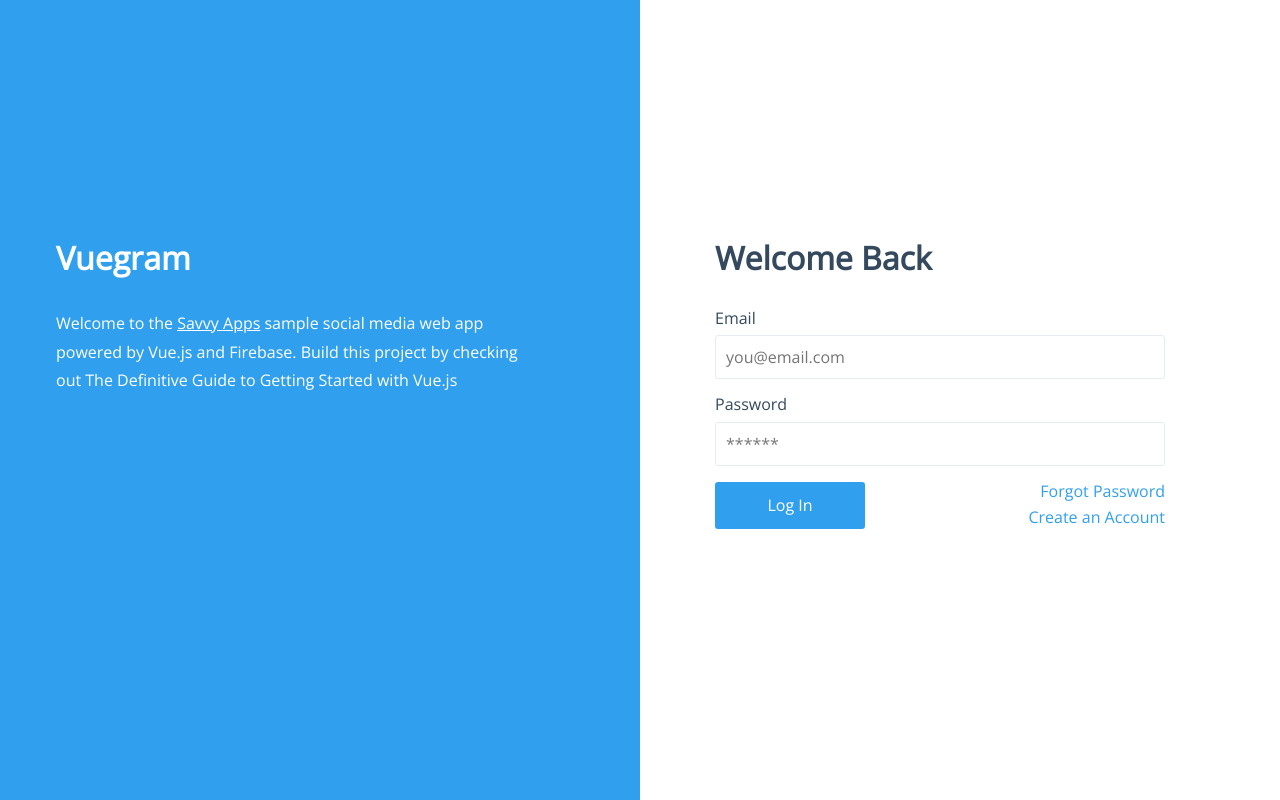
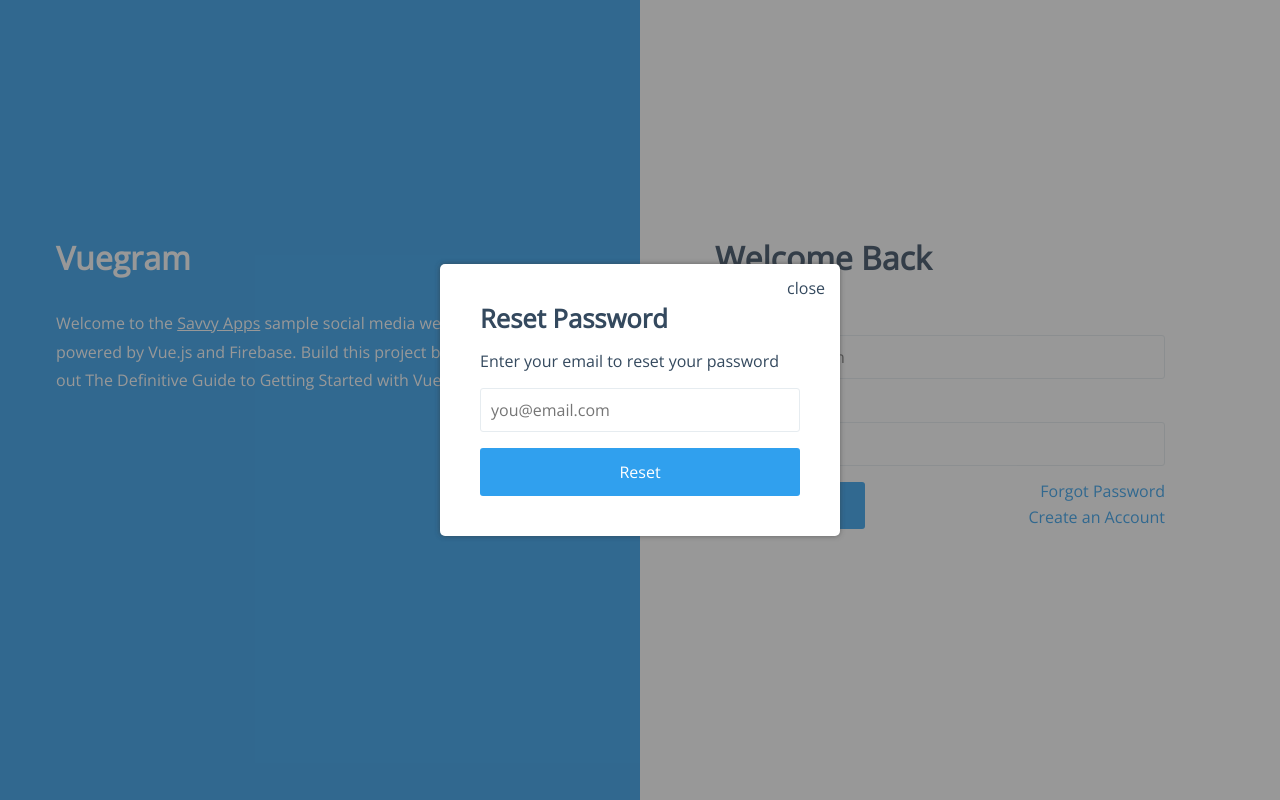
Before and after one commit to gentixyann/vuegram, a Vue app: page /login in a window 1280 px wide. Both pictures are taken after a click on the link "Forgot Password". Built offline with nearby package versions, Linux system fonts and the light colour scheme; no server answers; what vuefire would draw is missing.

Commit message:
logout成功

```diff
--- a/src/App.vue
+++ b/src/App.vue
@@ -1,15 +1,23 @@
 <template>
   <div id="app">
+     <SiteNav v-if="showNav"></SiteNav>
     <router-view></router-view>
   </div>
 </template>
 
 <script>
+import { mapState } from 'vuex'
+import SiteNav from '@/components/SiteNav'
+
 export default {
-
+  components: {
+    SiteNav
+  },
+  computed: {
+    ...mapState(['userProfile']),
+    showNav() {
+      return Object.keys(this.userProfile).length > 1
+    }
+  }
 }
 </script>
-
-<style lang="scss">
-
-</style>
--- /dev/null
+++ b/src/components/PasswordReset.vue
@@ -0,0 +1,41 @@
+<template>
+  <div class="modal">
+    <div class="modal-content">
+      <div @click="$emit('close')" class="close">close</div>
+      <h3>Reset Password</h3>
+      <div v-if="!showSuccess">
+        <p>Enter your email to reset your password</p>
+        <form @submit.prevent>
+          <input v-model.trim="email" type="email" placeholder="you@email.com" />
+        </form>
+        <button @click="resetPassword()" class="button">Reset</button>
+      </div>
+      <p v-else>Success! Check your email for a reset link.</p>
+    </div>
+  </div>
+</template>
+
+<script>
+import { auth } from '@/firebase'
+
+export default {
+  data() {
+    return {
+      email: '',
+      showSuccess: false,
+      errorMsg: ''
+    }
+  },
+  methods: {
+    async resetPassword() {
+      this.errorMsg = '';
+      try {
+          await auth.sendPasswordResetEmail(this.email)
+          this.showSuccess = true
+      } catch(err) {
+          this.errorMsg = err.message
+      }
+    }
+  }
+}
+</script>
--- /dev/null
+++ b/src/components/SiteNav.vue
@@ -0,0 +1,30 @@
+<template>
+  <header>
+    <section>
+      <div class="col1">
+        <router-link to="/">
+          <h3>Vuegram</h3>
+        </router-link>
+        <ul class="inline">
+          <li>
+            <router-link to="/">Dashboard</router-link>
+          </li>
+          <li>
+            <router-link to="/settings">Settings</router-link>
+          </li>
+          <li><a @click="logout()">logout</a></li>
+        </ul>
+      </div>
+    </section>
+  </header>
+</template>
+
+<script>
+export default {
+  methods: {
+    logout() {
+      this.$store.dispatch('logout')
+    }
+  }
+}
+</script>
--- a/src/main.js
+++ b/src/main.js
@@ -11,7 +11,7 @@
 
 
 let app;
-auth.onAuthStateChanged(() => {
+auth.onAuthStateChanged(user => {
   if (!app) {
     app = new Vue({
       router,
@@ -19,4 +19,8 @@
       render: h => h(App)
     }).$mount('#app')
   }
+
+  if (user) {
+    store.dispatch('fetchUserProfile', user)
+  }
 })
--- a/src/store/index.js
+++ b/src/store/index.js
@@ -44,8 +44,20 @@
       commit('setUserProfile', userProfile.data())
 
       // change route to dashboard
-      router.push('/')
-      },
+      if (router.currentRoute.path === '/login') {
+        router.push('/')
+      }
+    },
+    async logout({ commit }) {
+      // log user out
+      await fb.auth.signOut()
+
+      // clear user data from state
+      commit('setUserProfile', {})
+
+      // redirect to login view
+      router.push('/login')
+    }
   },
   modules: {
   }
--- a/src/views/Login.vue
+++ b/src/views/Login.vue
@@ -1,5 +1,6 @@
 <template>
   <div id="login">
+     <PasswordReset v-if="showPasswordReset" @close="togglePasswordReset()"></PasswordReset>
     <section>
       <div class="col1">
         <h1>Vuegram</h1>
@@ -19,7 +20,7 @@
           </div>
           <button @click="login()" class="button">Log In</button>
           <div class="extras">
-            <a>Forgot Password</a>
+            <a @click="togglePasswordReset()">Forgot Password</a>
             <a @click="toggleForm()">Create an Account</a>
           </div>
         </form>
@@ -52,7 +53,12 @@
 </template>
 
 <script>
+import PasswordReset from '@/components/PasswordReset'
+
 export default {
+  components: {
+    PasswordReset
+  },
   data() {
     return {
       loginForm: {
@@ -65,7 +71,8 @@
         email: '',
         password: ''
       },
-      showLoginForm: true
+      showLoginForm: true,
+      showPasswordReset: false
     }
   },
   methods: {
@@ -85,6 +92,9 @@
     },
     toggleForm() {
       this.showLoginForm = !this.showLoginForm
+    },
+    togglePasswordReset() {
+      this.showPasswordReset = !this.showPasswordReset
     }
   }
 }
```
Also changed, not shown: src/components/CommentModal.vue (added).
